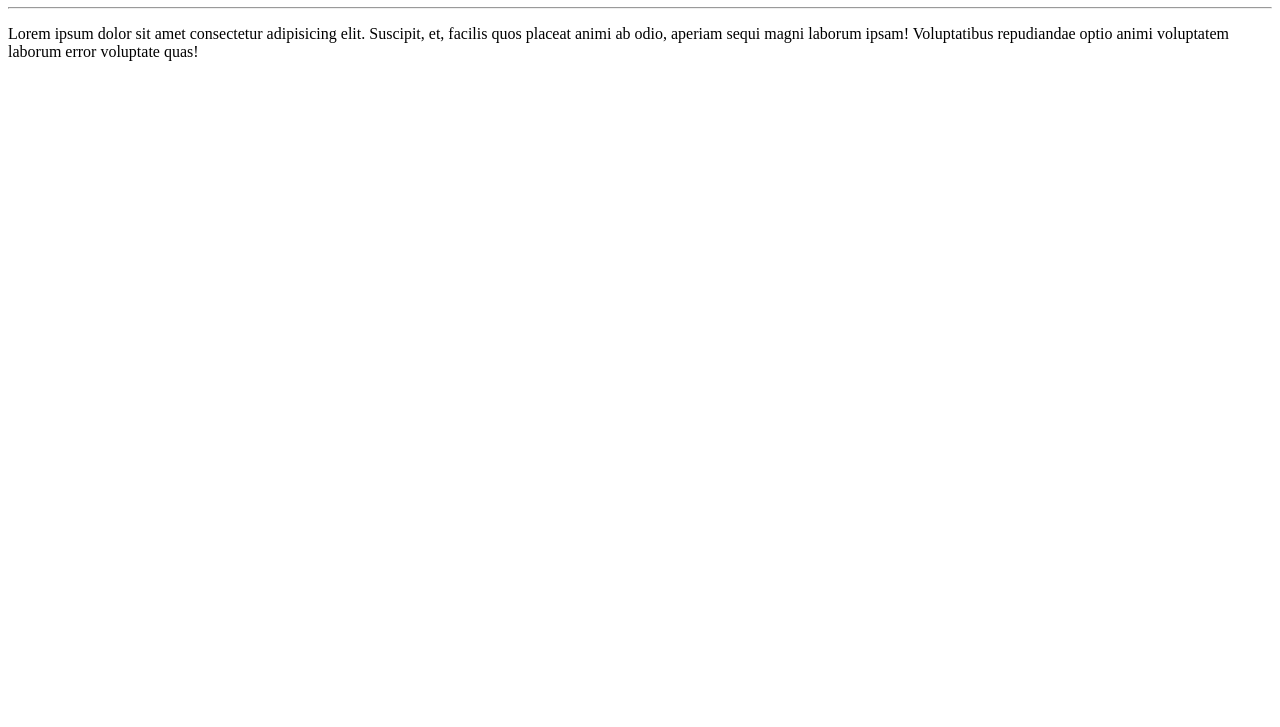
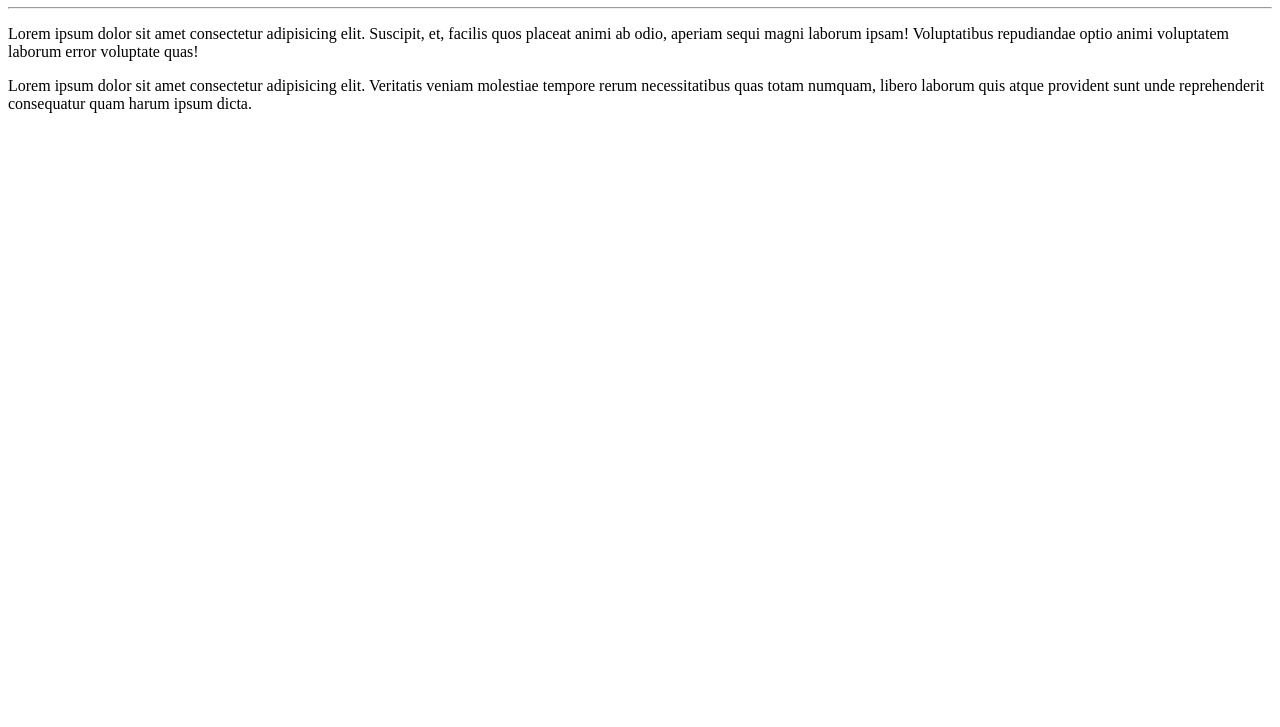
Before and after one commit to jairovalgas/Ola-Mundo, a plain HTML site: page Site-Exemplo/index.html in a window 1280 px wide. Shown: the part 73-800 px from the top of the page. Drawn offline with Linux system fonts and the light colour scheme.

Commit message:
adicionei outro paragrafo

```diff
--- a/Site-Exemplo/index.html
+++ b/Site-Exemplo/index.html
@@ -10,5 +10,6 @@
     <h1>Olá, Mundo!</h1>
     <hr>
     <p>Lorem ipsum dolor sit amet consectetur adipisicing elit. Suscipit, et, facilis quos placeat animi ab odio, aperiam sequi magni laborum ipsam! Voluptatibus repudiandae optio animi voluptatem laborum error voluptate quas!</p>
+    <p>Lorem ipsum dolor sit amet consectetur adipisicing elit. Veritatis veniam molestiae tempore rerum necessitatibus quas totam numquam, libero laborum quis atque provident sunt unde reprehenderit consequatur quam harum ipsum dicta.</p>
 </body>
 </html>
```
